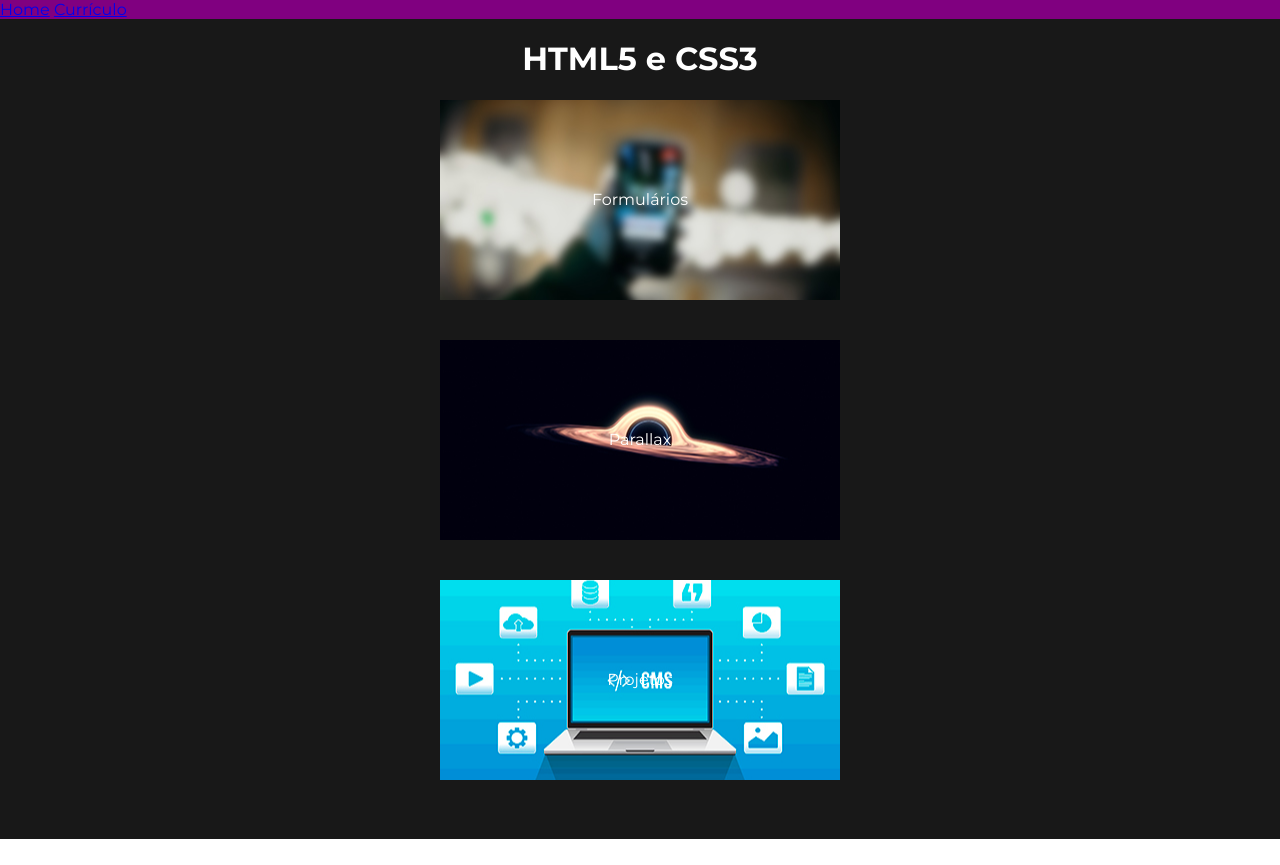
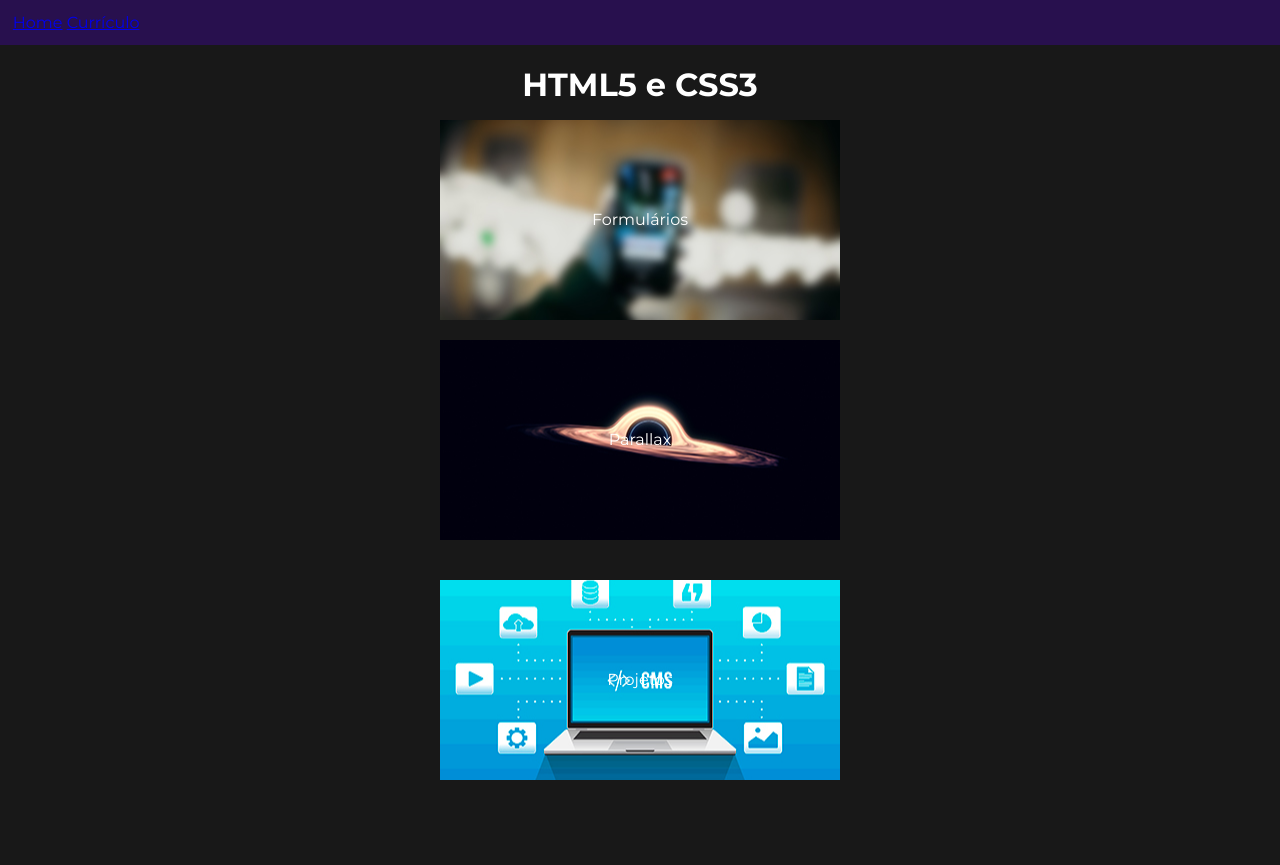
Before and after one commit to FelCastilho/felipe-castilho, a plain HTML site: page Portfolio.html in a window 1280 px wide. Before the commit the page ends 839 px from the top, so only its background shows below. Drawn offline with Linux system fonts and the light colour scheme.

Commit message:
Aplicando estilo em alguns tipos de media

```diff
--- a/estilos/portfolio-media-query.css
+++ b/estilos/portfolio-media-query.css
@@ -4,14 +4,21 @@
 
 @media screen and (min-width: 768px) and (max-width: 992px) {
 
+    header{
+        padding: 1%;
+    }
 
+    main  h1{
+        margin-bottom: 20px;
+    }
 
 }
 
 /*Media para telas grandes*/
 @media screen and (min-width: 992px) {
 
-    #telas-login{
-        border-radius: 20px;
+    header{
+        padding: 1%;
     }
+
 }
--- a/estilos/portfolio.css
+++ b/estilos/portfolio.css
@@ -13,7 +13,8 @@
 }
 
 header{
-    background-color: purple;
+    background-color: #28104E;
+    padding: 2%;
 }
 
 main h1{
@@ -30,7 +31,7 @@ main h1{
 }
 
 #telas-login{
-    margin-bottom: 20px;
+    margin-top: 20px;
     height: 25vh;
     width: 60vw;
     border-radius: 15px;
@@ -50,7 +51,7 @@ main h1{
 }
 
 #sites-parallax{
-    margin-bottom: 20px;
+
     height: 25vh;
     width: 60vw;
     border-radius: 15px;
@@ -69,7 +70,6 @@ main h1{
 }
 
 #sites-projetos{
-    margin-bottom: 20px;
     height: 25vh;
     width: 60vw;
     border-radius: 15px;
```
